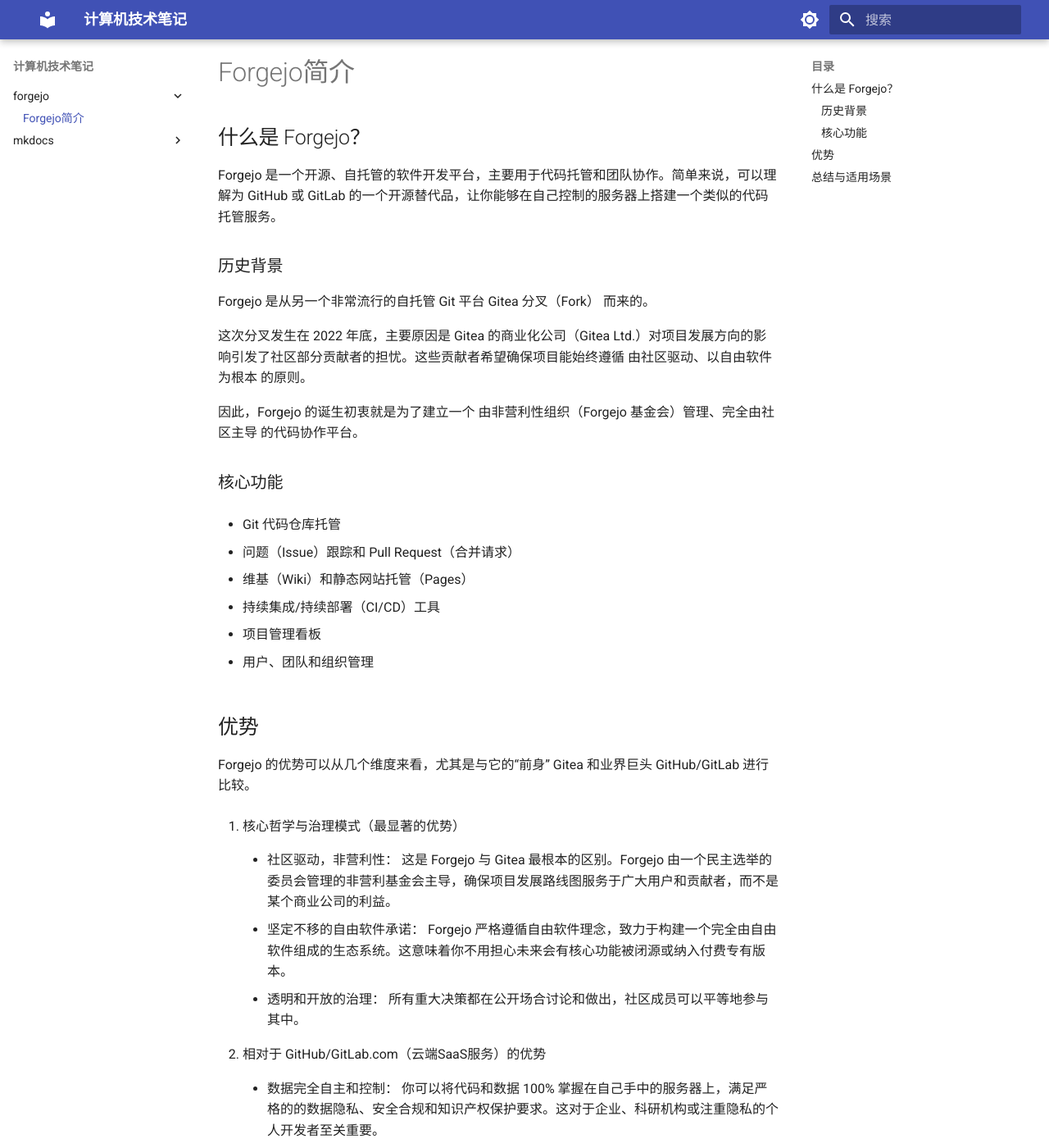
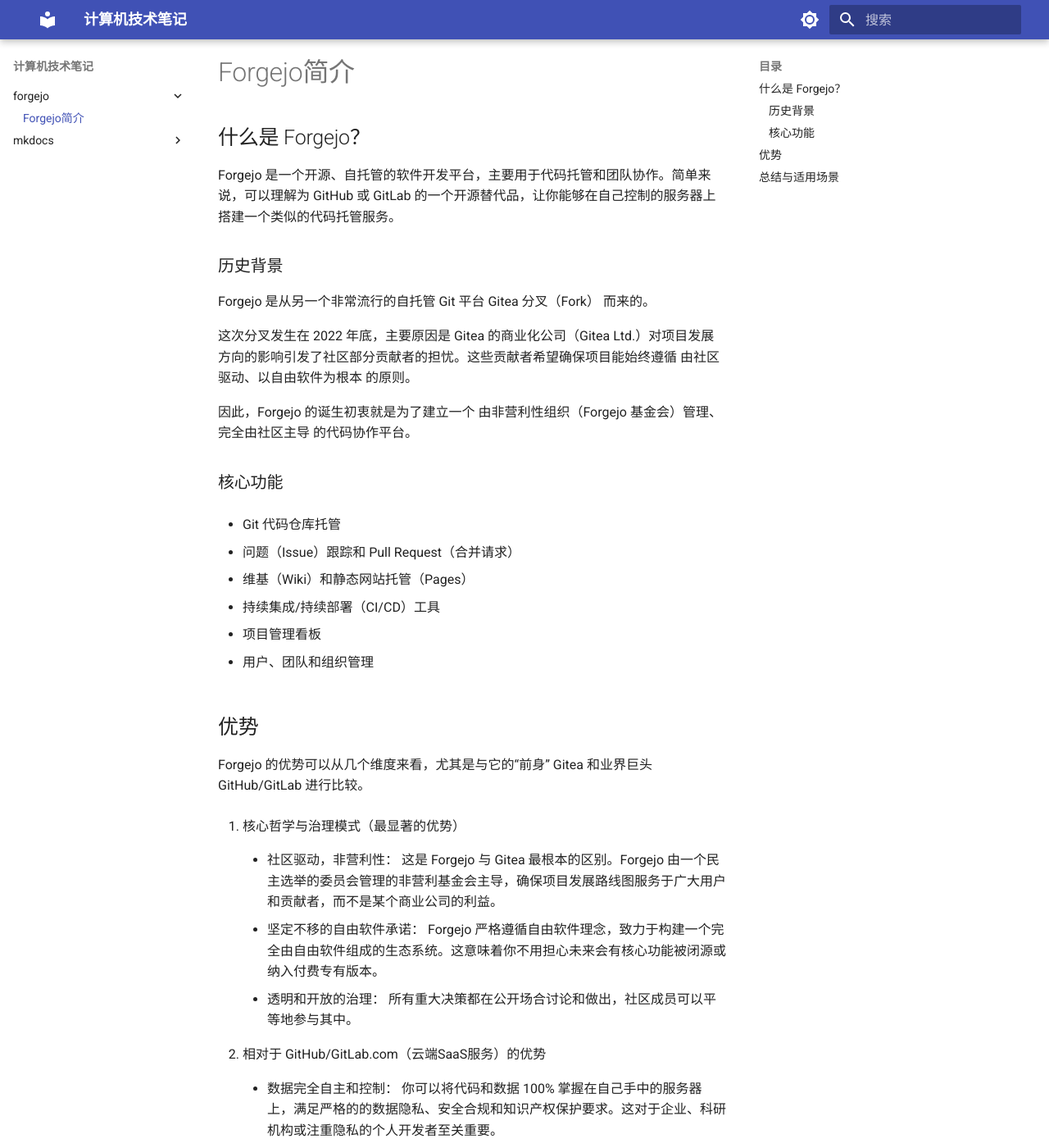
Before and after one commit to mudxkx/techdocs, an MkDocs documentation site: the page built from docs/forgejo/introduction.md, in a window 1280 px wide and 1400 px high. Shown: the whole window at 82% size. Built offline with MkDocs 1.6.1 and Material for MkDocs 9.7.7, drawn with Linux system fonts in a browser that asks for light colours.

Commit message:
setup show width

```diff
--- a/docs/stylesheets/extra.css
+++ b/docs/stylesheets/extra.css
@@ -1,6 +1,6 @@
 /* 撑满全屏，不留两边空白 */
 .md-main__inner {
-  max-width: 95% !important;
+  max-width: 90% !important;
   margin: 0 !important;
   padding: 0 !important;
 }
```
